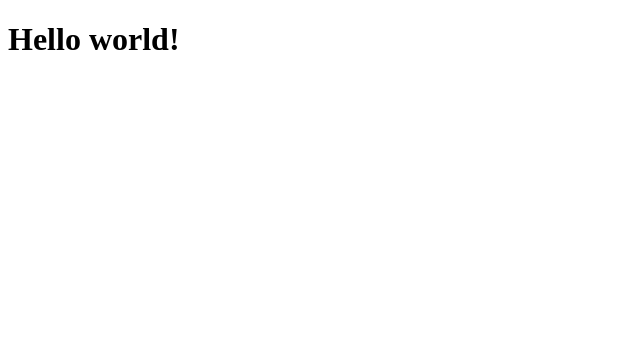
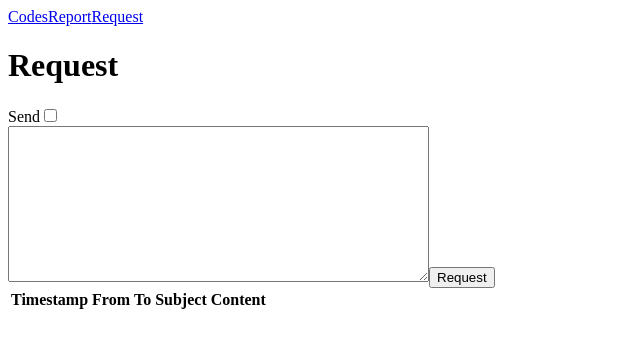
Before and after one commit to Bizhop/emailer-web, a React (Vite) app: page /request in a window 1280 px wide. Shown: the top 348 px of the page, without its empty margins (0-640 px from the left). Built offline with nearby package versions, Linux system fonts and the light colour scheme.

Commit message:
basic functionality complete

```diff
--- a/package.json
+++ b/package.json
@@ -6,13 +6,16 @@
     "build": "parcel build"
   },
   "dependencies": {
+    "axios": "^1.4.0",
     "react": "^18.2.0",
+    "react-datepicker": "^4.15.0",
     "react-dom": "^18.2.0",
     "react-router-dom": "^6.14.1"
   },
   "devDependencies": {
     "@types/react": "^18.2.14",
     "@types/react-dom": "^18.2.6",
+    "buffer": "^6.0.3",
     "parcel": "^2.9.3",
     "process": "^0.11.10"
   }
--- a/src/App.tsx
+++ b/src/App.tsx
@@ -1,3 +1,10 @@
 import React from "react"
+import { Link, Outlet } from "react-router-dom"
 
-export default () => <h1>Hello world!</h1>
+export default () =>
+    <div>
+        <Link to="codes">Codes</Link>
+        <Link to="report">Report</Link>
+        <Link to="request">Request</Link>
+        <Outlet />
+    </div>
--- /dev/null
+++ b/src/Codes.tsx
@@ -0,0 +1,71 @@
+import React, { useEffect, useRef, useState } from "react"
+
+import { Code } from "./types"
+import { client } from "./api"
+
+export default () => {
+    const [codes, setCodes] = useState<Code[]>([])
+    const [used, setUsed] = useState(false)
+    const [validityString, setValidityString] = useState("")
+    const [store, setStore] = useState("PG")
+
+    useEffect(() => getCodes(), [used])
+
+    const toggleUsed = () => setUsed(prevValue => !prevValue)
+    const getCodes = () => {
+        client.get("/codes")
+            .then(response => setCodes(response.data))
+            .catch(console.error)
+    }
+
+    const handleSubmit = (event: React.FormEvent<HTMLFormElement>) => {
+        event.preventDefault()
+
+        client.post(
+            `/codes/${store.toLowerCase()}`,
+            event.target[0].value,
+            {
+                params: {
+                    "valid": validityString
+                },
+                headers: {
+                    "Content-Type": "text/plain"
+                }
+            }
+        )
+        .then(() => {
+            const textAreaElement = document.getElementById("newCodes") as HTMLTextAreaElement
+            textAreaElement.value = ""
+            setValidityString("")
+            getCodes()
+        })
+        .catch(console.error)
+    }
+
+    return (
+        <div>
+            <h1>Codes</h1>
+            <p>
+                <label>Used</label>
+                <input type="checkbox" checked={used} onChange={toggleUsed} />
+            </p>
+            <ul>
+                {codes.filter(code => code.used === used).map(code => <Item key={code.id} code={code} />)}
+            </ul>
+            <h2>Upload new codes</h2>
+            <label>Validity string</label>
+            <input type="text" value={validityString} onChange={event => setValidityString(event.target.value)} />
+            <h3>Store</h3>
+            <label>PG</label>
+            <input type="radio" name="store" value="PG" defaultChecked onClick={() => setStore("PG")} />
+            <label>NBDG</label>
+            <input type="radio" name="store" value="NBDG" onClick={() => setStore("NBDG")} />
+            <form onSubmit={handleSubmit}>
+                <textarea id="newCodes" name="newCodes" rows={10} cols={50} />
+                <input type="submit" value="Upload" />
+            </form>
+        </div>
+    )
+}
+
+const Item = ({ code }: { code: Code }) => <li>{`${code.store} ${code.code} ${code.valid}`}</li>
--- /dev/null
+++ b/src/Report.tsx
@@ -0,0 +1,73 @@
+import React, { useState } from "react"
+import DatePicker from "react-datepicker"
+
+import "react-datepicker/dist/react-datepicker.css"
+
+import { Report } from "./types"
+import { client } from "./api"
+
+export default () => {
+    const [dateFrom, setDateFrom] = useState(getFirstDayOfMonth())
+    const [dateTo, setDateTo] = useState(getLastDayOfMonth())
+    const [report, setReport] = useState<Report | null>(null)
+
+    const getReport = () => {
+        client.get("/report", {
+            params: {
+                "from": simpleDate(dateFrom),
+                "to": simpleDate(dateTo)
+            }
+        })
+            .then(response => setReport(response.data))
+            .catch(console.error)
+    }
+
+    return (
+        <div>
+            <h1>Report</h1>
+            <div>
+                <DatePicker dateFormat="yyyy-MM-dd" selected={dateFrom} onChange={setDateFrom} />
+                <DatePicker dateFormat="yyyy-MM-dd" selected={dateTo} onChange={setDateTo} />
+            </div>
+            <button onClick={() => getReport()}>Get report</button>
+            {report && (
+                <div>
+                    <h2>Codes remaining:</h2>
+                    <ul>
+                        <li>PG: {report.codesRemaining.PG}</li>
+                        <li>NBDG: {report.codesRemaining.NBDG}</li>
+                    </ul>
+                    <h2>Emails</h2>
+                    <ul>
+                        {report.emails.length > 0 && (
+                            <>
+                                {report.emails.map(email => <li>{`${email.sent} ${email.to} ${email.store}`}</li>)}
+                            </>
+                        )}
+                    </ul>
+                </div>
+            )}
+        </div>
+    )
+}
+
+const simpleDate = (input: Date): string => {
+    return input.toISOString().split("T")[0]
+}
+
+const getFirstDayOfMonth = () => {
+    const today = new Date()
+    const firstOfMonth = new Date(today.getFullYear(), today.getMonth(), 1)
+    return adjustDateWithTimeZoneOffset(firstOfMonth)
+}
+
+const getLastDayOfMonth = () => {
+    const today = new Date()
+    const lastOfMonth = new Date(today.getFullYear(), today.getMonth() + 1, 0)
+    return adjustDateWithTimeZoneOffset(lastOfMonth)
+}
+
+const adjustDateWithTimeZoneOffset = (date: Date) => {
+    const offset = date.getTimezoneOffset()
+    return new Date(date.getTime() - (offset * 60 * 1000))
+}
--- /dev/null
+++ b/src/Request.tsx
@@ -0,0 +1,80 @@
+import React, { useState } from "react"
+
+import { client } from "./api"
+import { Response } from "./types"
+
+export default () => {
+    const [send, setSend] = useState(false)
+    const [responses, setResponses] = useState<Response[]>([])
+
+    const toggleSend = () => setSend(prevValue => !prevValue)
+    const handleSubmit = (event: React.FormEvent<HTMLFormElement>) => {
+        event.preventDefault()
+
+        client.post(
+            "/request",
+            event.target[0].value,
+            {
+                params: {
+                    "send": send
+                },
+                headers: {
+                    "Content-Type": "text/plain"
+                }
+            }
+        )
+            .then(responses => setResponses(responses.data))
+            .catch(console.error)
+    }
+
+    return (
+        <div>
+            <h1>Request</h1>
+            <label>Send</label>
+            <input type="checkbox" checked={send} onChange={toggleSend} />
+            <form onSubmit={handleSubmit}>
+                <textarea id="requests" name="requests" rows={10} cols={50} />
+                <input type="submit" value="Request" />
+            </form>
+            <table>
+                <thead>
+                    <tr>
+                        <th>Timestamp</th>
+                        <th>From</th>
+                        <th>To</th>
+                        <th>Subject</th>
+                        <th>Content</th>
+                    </tr>
+                </thead>
+                <tbody>
+                    {responses.length > 0 && (
+                        responses.map((response, index) => <Item key={`response-${index}`} data={response} />)
+                    )}
+                </tbody>
+            </table>
+        </div>
+    )
+}
+
+const Item = ({ data }: { data: Response }) => {
+    const { error, email } = data
+
+    return (
+        <tr>
+            {email && (
+                <>
+                    <td>{email.timestamp}</td>
+                    <td>{email.from}</td>
+                    <td>{email.to}</td>
+                    <td>{email.subject}</td>
+                    <td>{email.content}</td>
+                </>
+            )}
+            {error && (
+                <td colSpan={5}>{error}</td>
+            )}
+        </tr>
+    )
+}
+
+// ville.piispa@gmail.com,12.12.2023,PowerGrip.fi
--- /dev/null
+++ b/src/api.ts
@@ -0,0 +1,10 @@
+import axios from "axios"
+
+export const client = axios.create({
+    baseURL: "https://emailer-rest.fly.dev",
+    responseType: "json",
+    withCredentials: false,
+    params: {
+        "api-key": "yIXhC73RKP4rpj2h5rl9tu7TneljxSBy"
+    }
+})
--- a/src/index.html
+++ b/src/index.html
@@ -2,6 +2,7 @@
 <html lang="en">
   <head>
     <meta charset="utf-8" />
+    <link rel="stylesheet" href="styles.css" />
     <title>Emailer Web</title>
   </head>
   <body>
--- a/src/index.tsx
+++ b/src/index.tsx
@@ -1,13 +1,36 @@
 import React from "react"
 import { createRoot } from "react-dom/client"
-import { BrowserRouter } from "react-router-dom"
+import { RouterProvider, createBrowserRouter } from "react-router-dom"
 
 import App from "./App"
+import Report from "./Report"
+import Codes from "./Codes"
+import Request from "./Request"
+
+const router = createBrowserRouter([
+    {
+        path: "/",
+        element: <App />,
+        children: [
+            {
+                path: "codes",
+                element: <Codes />
+            },
+            {
+                path: "report",
+                element: <Report />
+            },
+            {
+                path: "request",
+                element: <Request />
+            }
+        ]
+    },
+]
+)
 
 const app = document.getElementById("app")!
 const root = createRoot(app)
 root.render(
-    <BrowserRouter>
-        <App />
-    </BrowserRouter>
+    <RouterProvider router={router} />
 )
--- /dev/null
+++ b/src/types.ts
@@ -0,0 +1,36 @@
+export type Code = {
+    id: number,
+    store: string,
+    code: string,
+    valid: string,
+    used: boolean
+}
+
+export type Report = {
+    emails: ReportEmail[],
+    codesRemaining: {
+        PG: number,
+        NBDG: number
+    },
+    error?: string
+}
+
+type ReportEmail = {
+    to: string,
+    store: string,
+    code: string,
+    sent: string
+}
+
+export type Response = {
+    email: ResponseEmail | null,
+    error: string | null
+}
+
+type ResponseEmail = {
+    from: string,
+    to: string,
+    subject: string,
+    timestamp: string | null,
+    content: string
+}
```
Also changed, not shown: src/styles.css (added), 1 other file (tests, documents, lock files or other folders).
